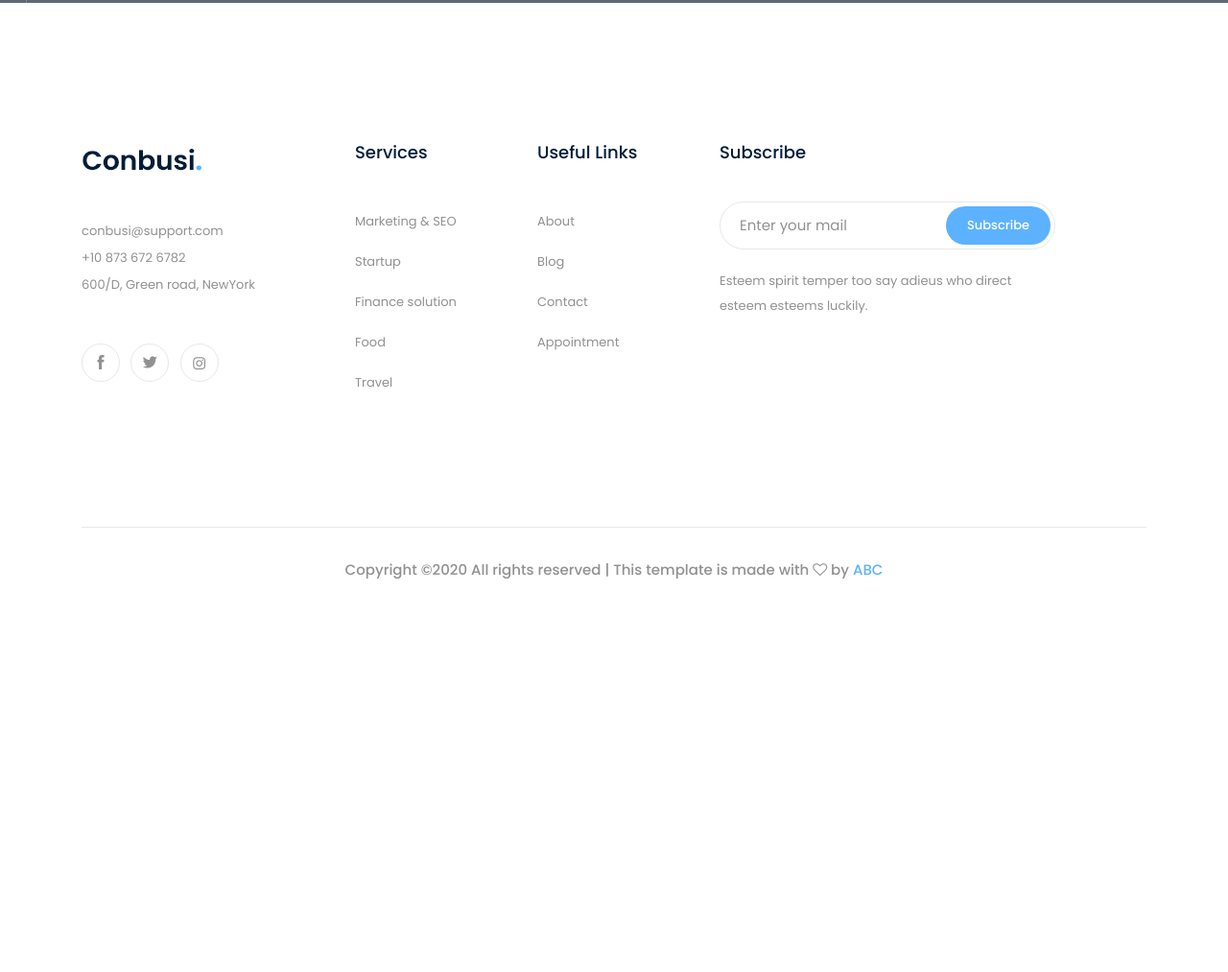
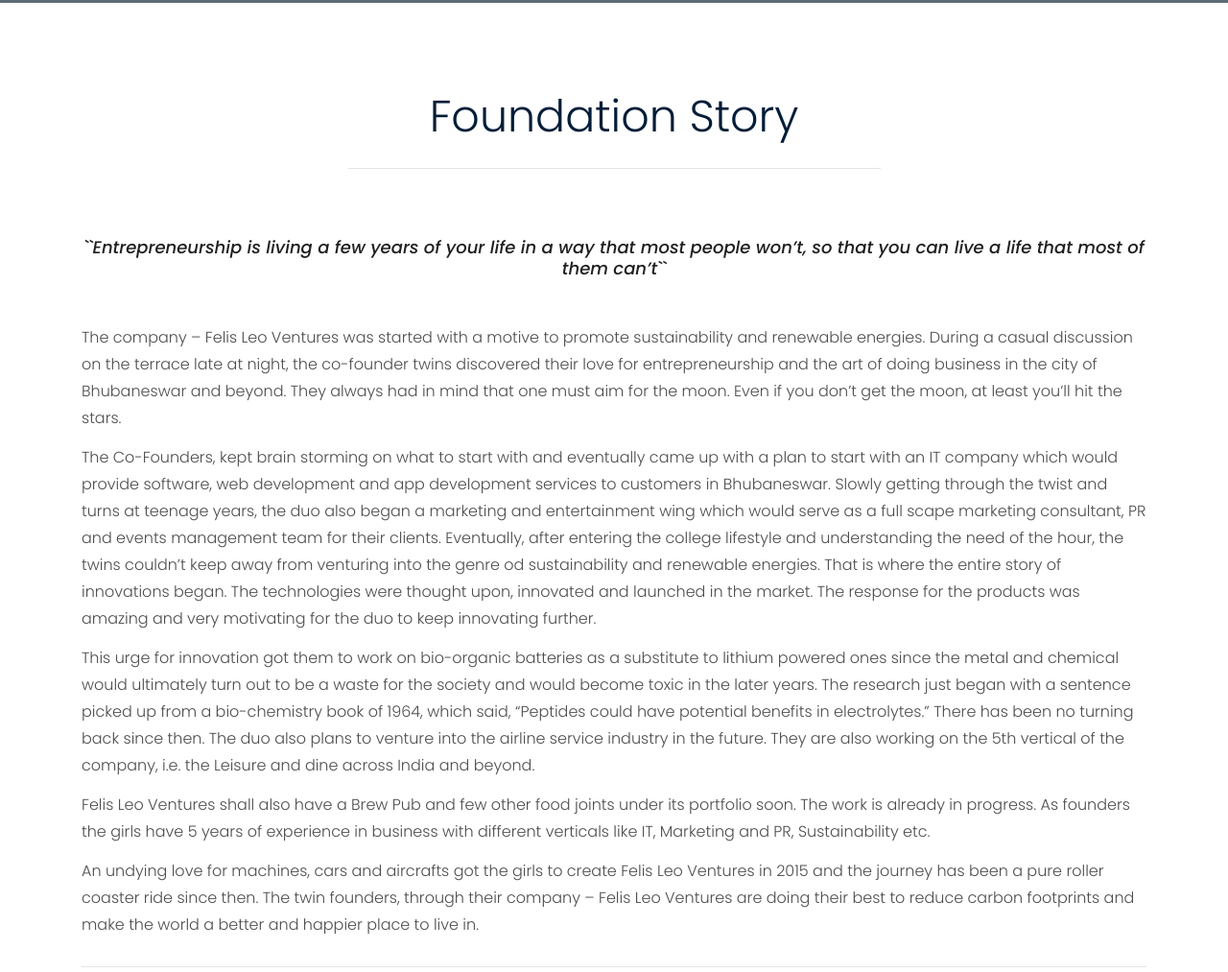
Before and after one commit to ViBRUS/alpha, a plain HTML site: page business.html in a window 1280 px wide. Shown: the part 747-1760 px from the top of the page at 96% size. Before the commit the page ends 1385 px from the top, so only its background shows below. Drawn offline with Linux system fonts and the light colour scheme; grey boxes are pictures that could not be loaded.

Commit message:
Update to Business Page
Added "Foundation Story" section to the Business page

```diff
--- a/business.html
+++ b/business.html
@@ -146,6 +146,70 @@
   </div>
   <!-- slider_area_end -->
 
+  <!--Body Content-->
+  <!--Foundation Story-->
+  <div class="container">
+    <div class="space"></div>
+    <div class="row">
+      <div class="col-xl-12">
+        <div class="section_title mb-40 text-center">
+          <h3>
+            Foundation Story<hr style='width:50%'/>
+          </h3>
+        </div>
+      </div>
+    </div>
+    <div class="row ">
+      <div class="col-xl-12  mb-40 text-center">
+        <h4><i>``Entrepreneurship is living a few years of your life in a way that most people
+        won’t, so that you can live a life that most of them can’t``</i></h4>
+      </div>
+    </div>
+    <div class="row">
+      <div class="col-xl-12">
+        <p>
+          The company – Felis Leo Ventures was started with a motive to promote sustainability and
+          renewable energies. During a casual discussion on the terrace late at night, the co-founder twins
+          discovered their love for entrepreneurship and the art of doing business in the city of
+          Bhubaneswar and beyond. They always had in mind that one must aim for the moon. Even if
+          you don’t get the moon, at least you’ll hit the stars.
+        <p>
+          The Co-Founders, kept brain storming on what to start with and eventually came up with a plan
+          to start with an IT company which would provide software, web development and app
+          development services to customers in Bhubaneswar. Slowly getting through the twist and turns
+          at teenage years, the duo also began a marketing and entertainment wing which would serve as
+          a full scape marketing consultant, PR and events management team for their clients.
+          Eventually, after entering the college lifestyle and understanding the need of the hour, the twins
+          couldn’t keep away from venturing into the genre od sustainability and renewable energies.
+          That is where the entire story of innovations began. The technologies were thought upon,
+          innovated and launched in the market. The response for the products was amazing and very
+          motivating for the duo to keep innovating further.
+        <p>
+          This urge for innovation got them to work on bio-organic batteries as a substitute to lithium
+          powered ones since the metal and chemical would ultimately turn out to be a waste for the
+          society and would become toxic in the later years. The research just began with a sentence
+          picked up from a bio-chemistry book of 1964, which said, “Peptides could have potential
+          benefits in electrolytes.” There has been no turning back since then. The duo also plans to
+          venture into the airline service industry in the future. They are also working on the 5th vertical
+          of the company, i.e. the Leisure and dine across India and beyond.
+        <p>
+          Felis Leo Ventures shall also have a Brew Pub and few other food joints under its portfolio
+          soon. The work is already in progress. As founders the girls have 5 years of experience in
+          business with different verticals like IT, Marketing and PR, Sustainability etc.
+        <p>
+          An undying love for machines, cars and aircrafts got the girls to create Felis Leo Ventures in
+          2015 and the journey has been a pure roller coaster ride since then. The twin founders, through
+          their company – Felis Leo Ventures are doing their best to reduce carbon footprints and make
+          the world a better and happier place to live in.
+
+        </p>
+      </div>
+    </div>
+    <hr/>
+  </div>
+
+  <!--/Foundation Story-->
+  <!--/Body Content-->
 
   <!-- footer start -->
   <footer class="footer">
```
Lines whose indentation alone changed are shown as unchanged.
